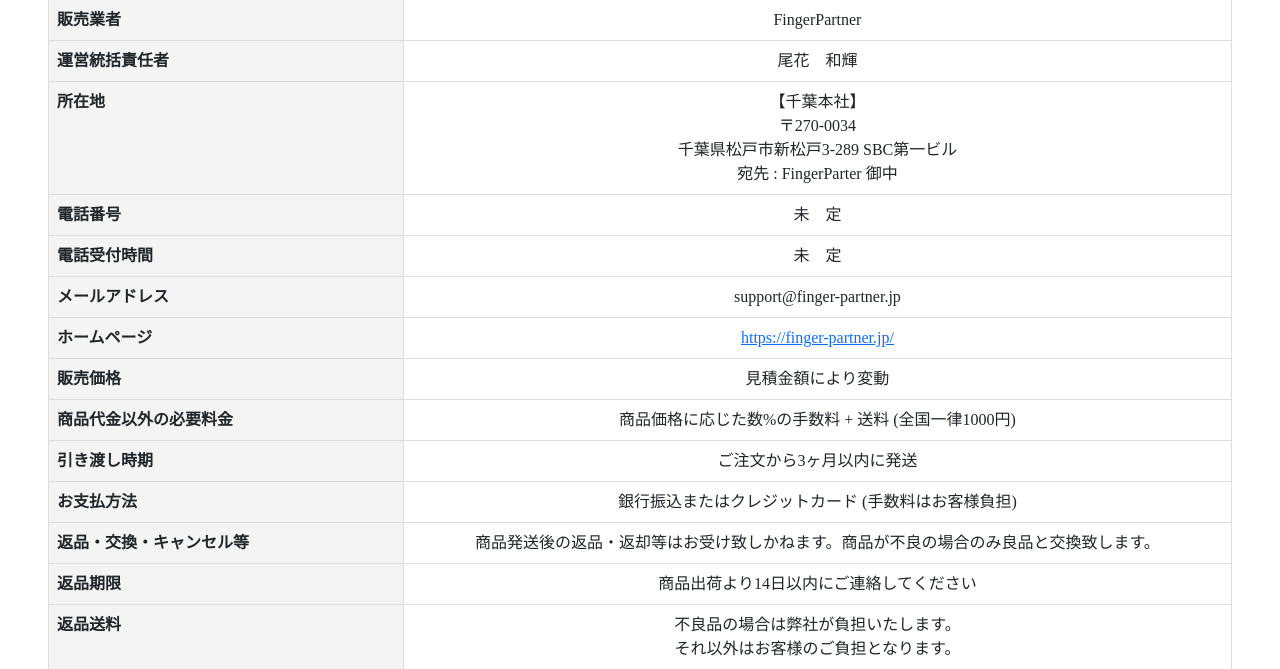
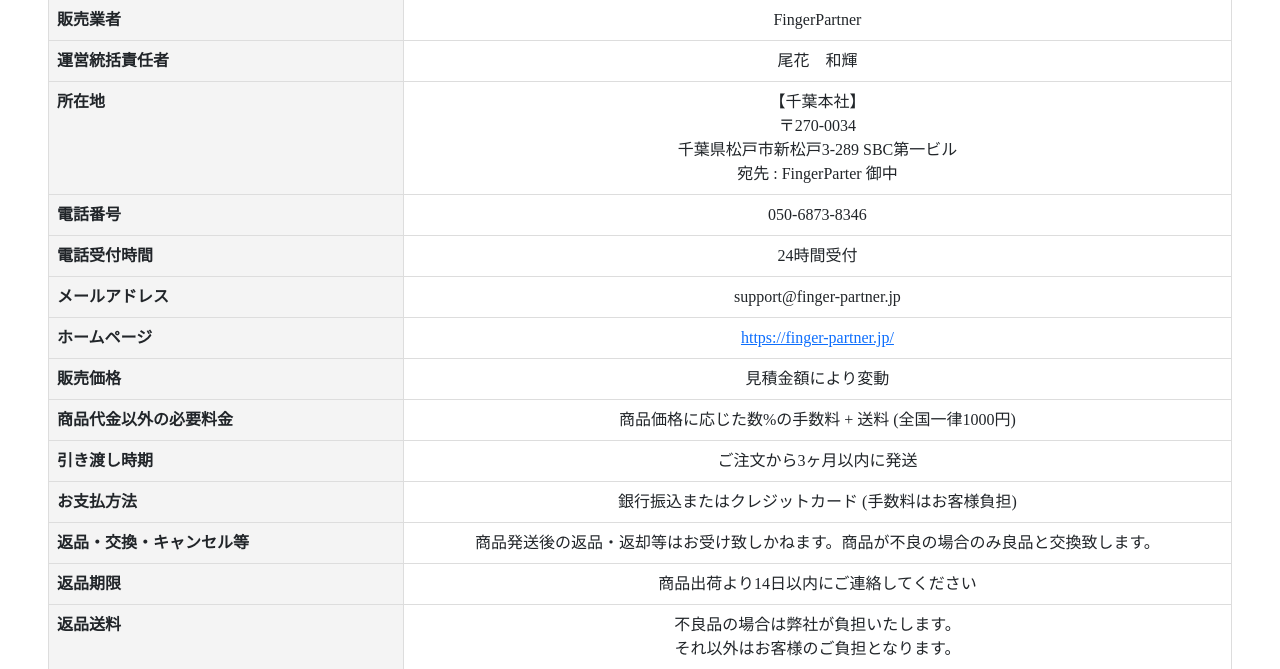
Before and after one commit to Inkya-ha/FingerPartner, a PHP site: page /Commerce in a window 1280 px wide. Shown: the part 240-909 px from the top of the page. Run offline with PHP 8.4, Linux system fonts and the light colour scheme; some web fonts are replaced.

Commit message:
電話対応

```diff
--- a/Commerce.php
+++ b/Commerce.php
@@ -2543,11 +2543,11 @@
                                     </tr>
                                     <tr>
                                         <th>電話番号</th>
-                                        <td>未　定</td>
+                                        <td>050-6873-8346</td>
                                     </tr>
                                     <tr>
                                         <th>電話受付時間</th>
-                                        <td>未　定</td>
+                                        <td>24時間受付</td>
                                     </tr>
                                     <tr>
                                         <th>メールアドレス</th>
```
